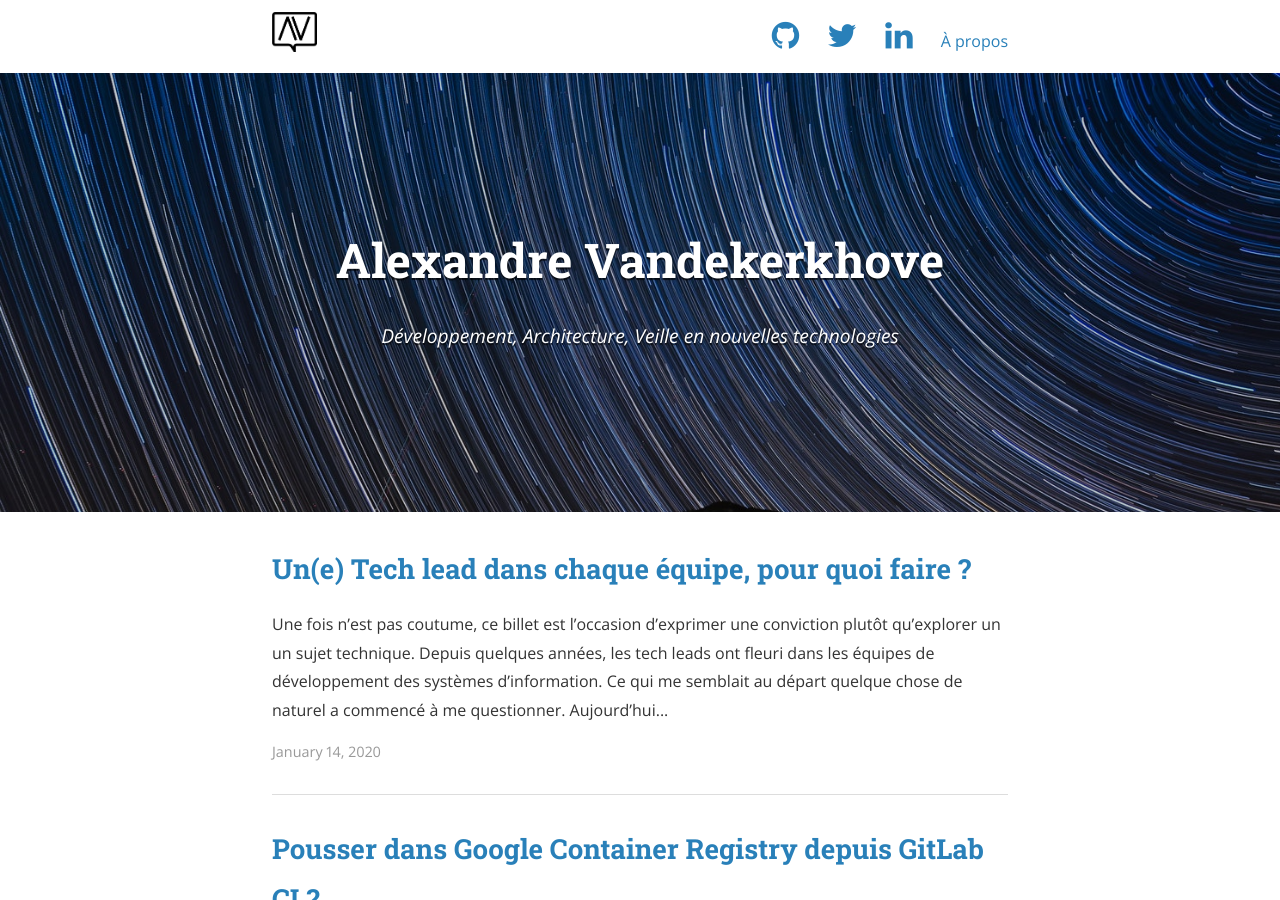
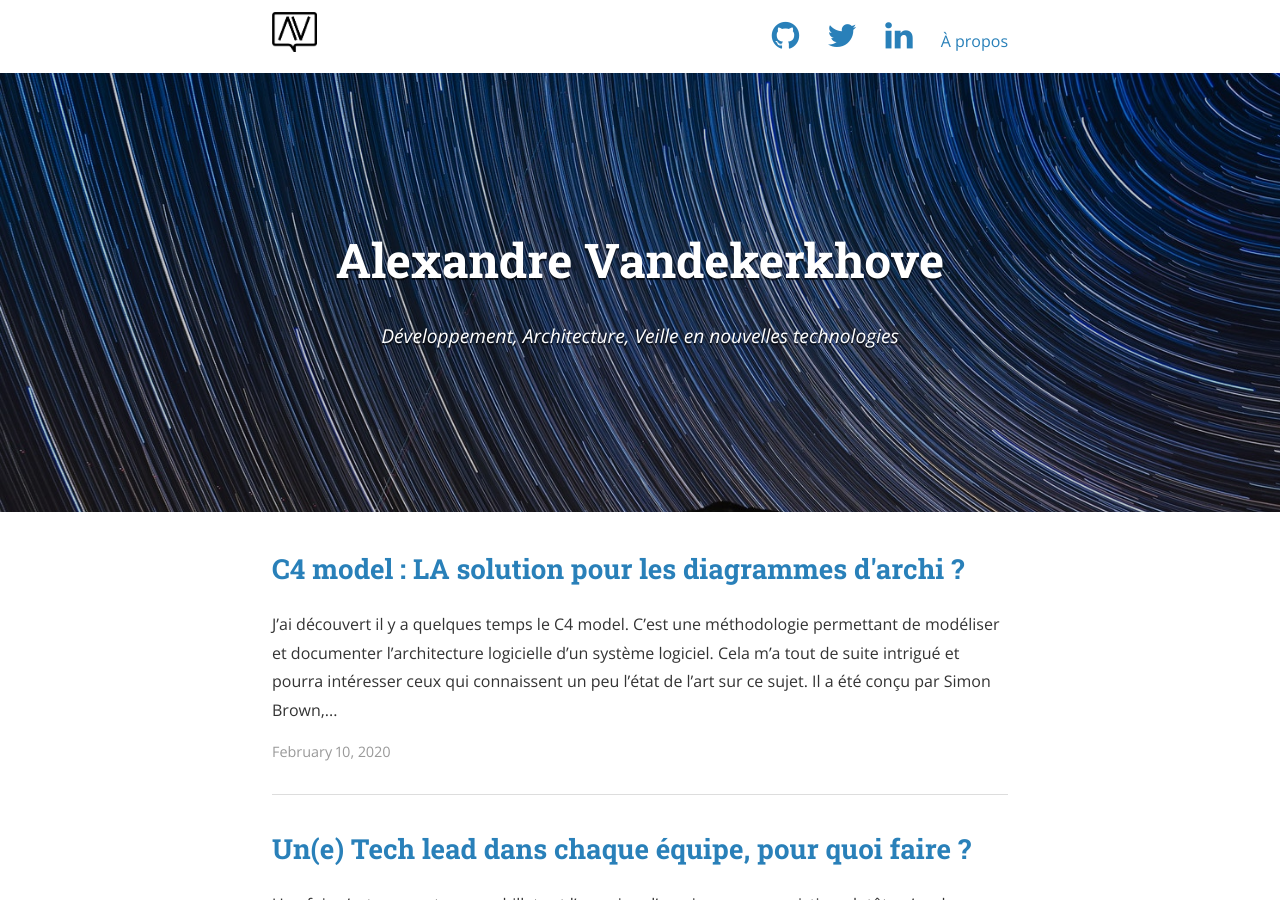
Before and after one commit to avandekerkhove/personal-blog, a Jekyll site: the page built from index.html, in a window 1280 px wide and 900 px high. Built offline with Jekyll 4.4.1, drawn with Linux system fonts in a browser that asks for light colours; nearby versions of some CDN libraries; the list of posts is cut into pages by our own code; some of the changed lines change nothing that is shown.

Commit message:
new blog post about c4 model.

```diff
--- a/_config.yml
+++ b/_config.yml
@@ -21,7 +21,7 @@ logo: "/assets/logo_av.png"
 
 # Build settings
 markdown: kramdown
-paginate: 5
+paginate: 6
 paginate_path: "/page:num/"
 inter_post_navigation: false
 highlightjs_theme: "monokai-sublime"
--- /dev/null
+++ b/_posts/2020-02-10-c4model-pour-les-diags-darchi.md
@@ -0,0 +1,188 @@
+---
+layout: post
+title:  "C4 model : LA solution pour les diagrammes d'archi ?"
+description: "Modéliser facilement et efficacement les architectures logicielles avec le C4 model."
+cover:  "/assets/c4model/architect.jpeg"
+---
+
+J'ai découvert il y a quelques temps le [C4 model](https://c4model.com/).
+C'est une méthodologie permettant de modéliser et documenter l'architecture logicielle d'un *système logiciel*.
+Cela m'a tout de suite intrigué et pourra intéresser ceux qui connaissent un peu l'état de l'art sur ce sujet.
+
+Il a été conçu par [Simon Brown](https://simonbrown.je/), notamment auteur du livre *Software Architecture for Developers*.
+
+## Le souci avec les modélisations
+
+On voit des diagrammes d'architecture dans tous les systèmes d'information.
+On reconnaît leur utilité. La plupart des équipes en font pour documenter leur solution. Les architectes s'en servent pour dessiner les interactions entre les systèmes.
+Par contre, ils n'ont jamais le même formalisme...
+
+### Trop de standards tue le standard
+
+Tout le monde (?) apprend UML lors de son cursus informatique. C'est probablement l'outil le plus connu.
+Il y a ensuite le standard [Archimate](https://en.wikipedia.org/wiki/ArchiMate) qui offre des points de vue et notation différents.
+Evoquons également les modélisations qui permettent de concevoir les process métier type [BPMN](https://fr.wikipedia.org/wiki/Business_process_model_and_notation).
+Mais ces différentes notations sont complexes, et souvent pas maitrisées.
+D'ailleurs UML est très riche mais on en utilise principalement les diagrammes de séquence, de classe ou de cas d'utilisation, ce qui est une petite partie du langage.
+
+**En entreprise, on rencontre dans la plupart des cas des diagrammes qui sont simplement des assemblages de boîtes et de flèches... sans cohérence, sans notation unifiée.**
+
+De plus, les outils permettant de modéliser sont également très hétérogènes.
+Il y a les outils dédié à un standard, comme *[PlantUML](https://plantuml.com/)* par exemple.
+Après on a les outils plus génériques comme *Visio*, *draw.io*, *Google Drawings*...
+On voit également des diagrammes faits dans *Powerpoint* ou équivalent. Tout ceci ne favorise pas vraiment le partage et la collaboration !
+
+Enfin, la plupart des outils ne permettent pas de visualiser facilement différents niveaux d'abstraction selon le but recherché : vue du système, détail d'un composant...
+
+
+### L'architecte, espèce en voie de mutation
+
+Le travail d'architecte évolue dans les systèmes d'information. On voit de moins en moins d'architectes type *tour d'ivoire* avec une approche descendante.
+Les diagrammes sont désormais souvent produits au sein même des équipes de développement.
+
+<figure class="image">
+  <img src="/assets/c4model/architecture_models.jpeg" />
+  <figcaption><i>https://twitter.com/ghohpe/status/1171379436739944449</i></figcaption>
+</figure>
+
+Cela signifie qu'il faut disposer de notation et d'outils plus simples que ceux cités précédemment. Un développeur au sein d'une équipe a énormément d'autres choses à faire que des diagrammes !
+
+### L'architecture modulaire ajoute de la complexité
+
+J'ai déjà écrit à propos de l'essor de l'[architecture modulaire et des microservices]({{ site.baseurl }}{% post_url 2019-03-20-architecture-modulaire-microservices-on-en-est-ou %}).
+Cette architecture implique un découpage plus fin des composants du système d'information.
+Il est donc d'autant plus nécessaire de documenter ces composants et leurs interactions au sein du système.
+
+_Finalement, on a besoin d'une solution **standardisée** et **simple**._
+C'est là qu'intervient le C4 model !
+
+## C4 ?
+
+C4 est l'acronyme de **C**ontext, **C**ontainer, **C**omponent et **C**ode.
+
+L'élément central du C4 model est l'approche en **différents niveaux de zoom** de la représentation du système à modéliser.
+Ces vues permettent d'avoir des détails précis ou au contraire une vue globale.
+
+
+### Niveau 1 : Contexte
+
+Le 1er niveau est un diagramme extrêmement simple, qui permet de visualiser le(s) application(s) à modéliser dans leur écosystème (ici le "Internet Banking System").
+<figure class="image">
+  <img src="/assets/c4model/context.png" style="width: 550px;" />
+  <figcaption><i>Source : <a href="https://c4model.com">C4 model</a> de Simon Brown (licence <a href="https://creativecommons.org/licenses/by/4.0/">CC BY 4.0</a>)</i></figcaption>
+</figure>
+
+Les interactions avec les utilisateurs sont représentées.
+On voit également l'intégration du système dans l'existant, les échanges avec les autres briques.
+Ici il n'est pas question de technique.
+**Cette vue très macro peut être utilisée avec des personnes non techniques, par exemple des experts du domaine métier**.
+
+
+### Niveau 2 : Conteneur
+
+Bien sûr, le terme n'a aucun rapport avec les technologies comme Docker ou équivalent.
+Cette vue permet de visualiser les différentes briques logicielles qui composent le système modélisé : applications web et mobile, APIs HTTP, bases de données...
+Les technologies utilisées sont écrites, les interactions sont également plus précises en terme de protocole et format.
+
+<figure class="image" style="margin: 0; cursor: pointer;" onclick="location.href='/assets/c4model/container.png'">
+  <img src="/assets/c4model/container.png" />
+  <figcaption><i>Source : <a href="https://c4model.com">C4 model</a> de Simon Brown (licence <a href="https://creativecommons.org/licenses/by/4.0/">CC BY 4.0</a>)</i></figcaption>
+</figure>
+
+<br/>C'est un niveau intéressant pour décrire le fonctionnement global d'une application.
+C'est idéal par exemple pour **expliquer le contexte à un nouveau développeur qui intègre l'équipe**.
+Ce diagramme sera particulièrement utile sur une architecture orientée microservices, car il fera apparaître les différents microservices et leurs relations.
+Si des équipes différentes travaillent sur différentes briques d'un même système, ce schéma servira à montrer les frontières.
+
+### Niveau 3 : Composant
+
+Le 3ème niveau, "composant", décrit l'architecture locale d'une des briques logicielles. Le *conteneur* (voir niveau 2) est découpé sous la forme de multiples composants.
+Chaque composant représente une fonctionnalité du conteneur.
+
+Dans cet exemple du site officiel, le conteneur représente l'API HTTP, elle a été découpée de la façon suivante :
+
+<figure class="image" style="margin: 0; cursor: pointer;" onclick="location.href='/assets/c4model/component.png'">
+  <img src="/assets/c4model/component.png" />
+  <figcaption><i>Source : <a href="https://c4model.com">C4 model</a> de Simon Brown (licence <a href="https://creativecommons.org/licenses/by/4.0/">CC BY 4.0</a>)</i></figcaption>
+</figure>
+
+<br/>Ce niveau est clairement destiné à l'équipe qui développe le *conteneur* en question.
+On peut alors utiliser les différents composants comme base de découpage du code !
+Ceci facilitera un découpage orienté sur le domaine métier plutôt que la technique, par exemple via l'adoption du [packaging by feature](http://www.javapractices.com/topic/TopicAction.do?Id=205).
+
+
+### Niveau 4 : Code
+
+Bon, ce niveau est optionnel, ce qu'indique même Simon Brown.
+Il descend au niveau du code, des interfaces et des classes.
+Il peut être implémenté par un diagramme de classes UML.
+Je ne m'étendrai pas sur ce niveau qui est à mon sens assez peu intéressant et qu'on peut générer à partir du code.
+
+
+## Outillage et notation
+
+Il n'y a pas de préconisation formelle sur la notation. Il y a en tout 5 éléments apparaissant sur les diagrammes : *Personne*, *Système*, *Conteneur*, *Composant* et *Relation*.
+A partir du moment où on sait modéliser ces éléments, on peut utiliser n'importe quel outil (y compris "à la main" sur tableau).
+
+L'outil "officiel", développé par Simon Brown se nomme [Structurizr](https://structurizr.com/).
+C'est un outil en ligne, commercial et payant. Il offre une interface web permettant la construction des diagrammes.
+Il est également possible via des librairies client de décrire les diagrammes sous forme de code et de les exporter ensuite dans l'outil (par exemple [en java](https://github.com/structurizr/java/blob/master/docs/getting-started.md)).
+D'autres fonctionnalités sont présentes comme la possibilité d'enregistrer les ADR ([architecture decision records](https://blog.engineering.publicissapient.fr/2019/03/05/architecture-et-documentation-les-adrs/)).
+
+Des plugins ont été créés dans d'autres outils graphiques : par exemple [C4-PlantUML](https://github.com/RicardoNiepel/C4-PlantUML) ou [C4-draw.io](https://github.com/tobiashochguertel/c4-draw.io).
+
+On peut aussi utiliser les librairies de *Structurizr* pour décrire notre système sous forme de code, puis l'exporter dans un autre format via un certain nombre d'[extensions](https://github.com/structurizr/java-extensions).
+J'ai testé rapidement l'[extension Java pour générer un diagramme PlantUML](https://github.com/structurizr/java-extensions/blob/master/docs/plantuml.md) :
+
+
+* 1- Utilisation de la librairie structurizr-plantuml, par exemple en Maven :
+
+<pre><code class="xml">&lt;dependency&gt;
+    &lt;groupId&gt;com.structurizr&lt;/groupId&gt;
+    &lt;artifactId&gt;structurizr-plantuml&lt;/artifactId&gt;
+    &lt;version&gt;1.3.1&lt;/version&gt;
+&lt;/dependency&gt;
+</code></pre>
+
+* 2- Définition des éléments et styles en Java, et génération du diagramme PlantUML
+
+<pre><code class="java">Workspace workspace = new Workspace("Mon workspace", "Un workspace pour mon blog.");
+Model model = workspace.getModel();
+
+Person reader = model.addPerson("Lecteur", "Un lecteur de mon blog.");
+Person writer = model.addPerson("Auteur", "Un auteur du blog (moi ;) ).");
+SoftwareSystem softwareSystem = model.addSoftwareSystem("Blog perso", "Mon blog perso publié sur Github.");
+reader.uses(softwareSystem, "Lit");
+writer.uses(softwareSystem, "Publie");
+
+ViewSet views = workspace.getViews();
+SystemContextView contextView = views.createSystemContextView(softwareSystem, "SystemContext", "Diagramme de contexte (niveau 1) du système représentant mon blog perso.");
+contextView.addAllSoftwareSystems();
+contextView.addAllPeople();
+
+Styles styles = views.getConfiguration().getStyles();
+styles.addElementStyle(Tags.SOFTWARE_SYSTEM).background("#1168bd").color("#ffffff");
+styles.addElementStyle(Tags.PERSON).background("#08427b").color("#ffffff").shape(Shape.Person);
+
+StringWriter stringWriter = new StringWriter();
+PlantUMLWriter plantUMLWriter = new PlantUMLWriter();
+plantUMLWriter.addSkinParam("rectangleFontColor", "#ffffff");
+plantUMLWriter.addSkinParam("rectangleStereotypeFontColor", "#ffffff");
+plantUMLWriter.write(workspace, stringWriter);
+System.out.println(stringWriter.toString());
+</code></pre>
+
+* 3- Intégration du diagramme généré dans PlantUML
+
+<img src="/assets/c4model/blog_context.png" alt="Diagramme de contexte pour mon blog." style="border: 1px solid black;" />
+
+Cette approche est intéressante car elle permet de stocker en tant que code les représentations d'architecture du système.
+Je m'interroge toutefois sur la maintenance et la lisiblité sur des systèmes complexes.
+
+## En résumé
+
+Le C4 model apparaît comme une solution simple pour modéliser une architecture logicielle.
+Les différents niveaux de détail de visualisation sont très bien pensés et permettent d'éviter de mettre trop de détails sur un diagramme.
+Ils servent également à communiquer avec des publics différents de façon claire.
+Les possibilités de générer et stocker les diagrammes *as code* sont intéressantes en vue d'utiliser *Git* comme source sur ces éléments.
+J'essaierai de le mettre en place sur un projet réél si j'en ai la possibilité.
```
Also changed, not shown: assets/c4model/architect.jpeg (added), assets/c4model/architecture_models.jpeg (added), assets/c4model/blog_context.png (added), assets/c4model/component.png (added), assets/c4model/container.png (added), assets/c4model/context.png (added).
